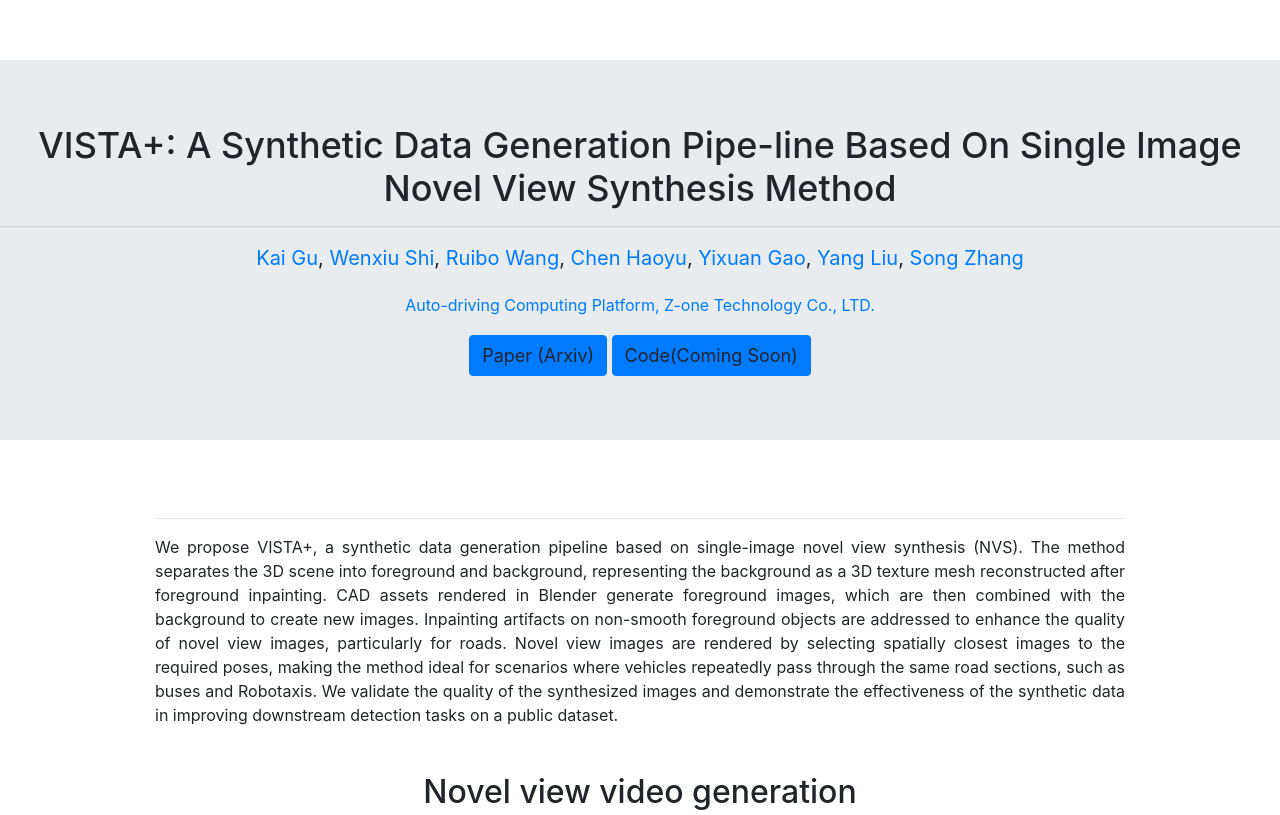
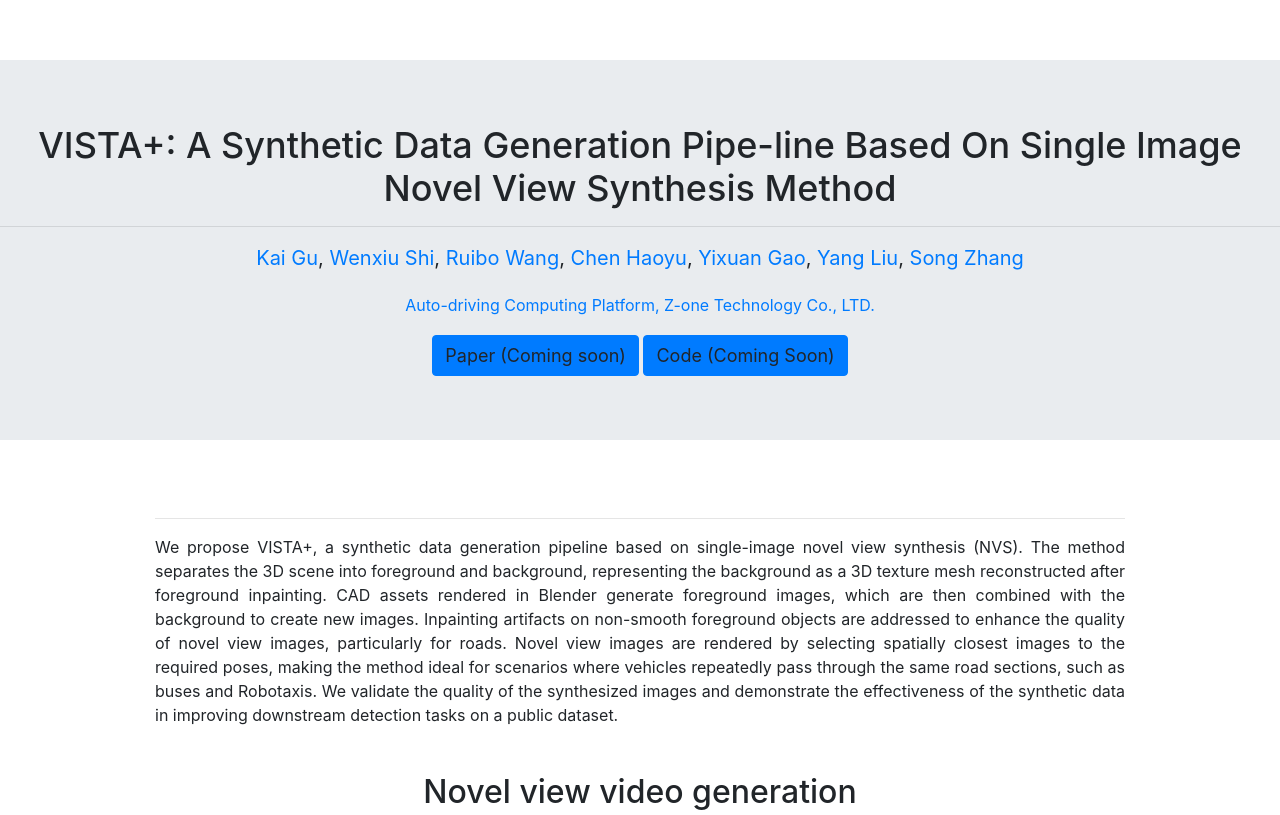
Before and after one commit to ToeleoT/vista-plus.github.io, a plain HTML site: page index.html in a window 1280 px wide. Shown: the top 815 px of the page. Drawn offline with nearby package versions, Linux system fonts and the light colour scheme.

Commit message:
Update index.html

```diff
--- a/index.html
+++ b/index.html
@@ -50,7 +50,7 @@
     </p>
     <div class="btn-group" role="group" aria-label="Top menu">
         <!-- <a class="btn btn-primary" href="https://arxiv.org/abs/2103.15875" target="_blank"> Paper (Arxiv) </a> -->
-        <a class="btn btn-primary" target="_blank"> Paper (Arxiv) </a>
+        <a class="btn btn-primary" target="_blank"> Paper (Coming soon) </a>
     </div>
     <!-- <div class="btn-group" role="group" aria-label="Top menu">
         <a class="btn btn-primary" href="https://youtu.be/FpShWO7LVbM" target="_blank"> Video (Youtube) </a> -->
@@ -62,7 +62,7 @@
     </div> -->
 
     <div class="btn-group" role="group" aria-label="Top menu">
-        <a class="btn btn-primary" target="_blank"> Code(Coming Soon) </a>
+        <a class="btn btn-primary" target="_blank"> Code (Coming Soon) </a>
     </div>
     <!-- <div class="btn-group" role="group" aria-label="Top menu">
         <a class="btn btn-primary" href="https://www.dropbox.com/sh/9yu1elddll00sdl/AAC-rSJdLX0C6HhKXGKMOIija?dl=0" target="_blank"> Data </a>
```
